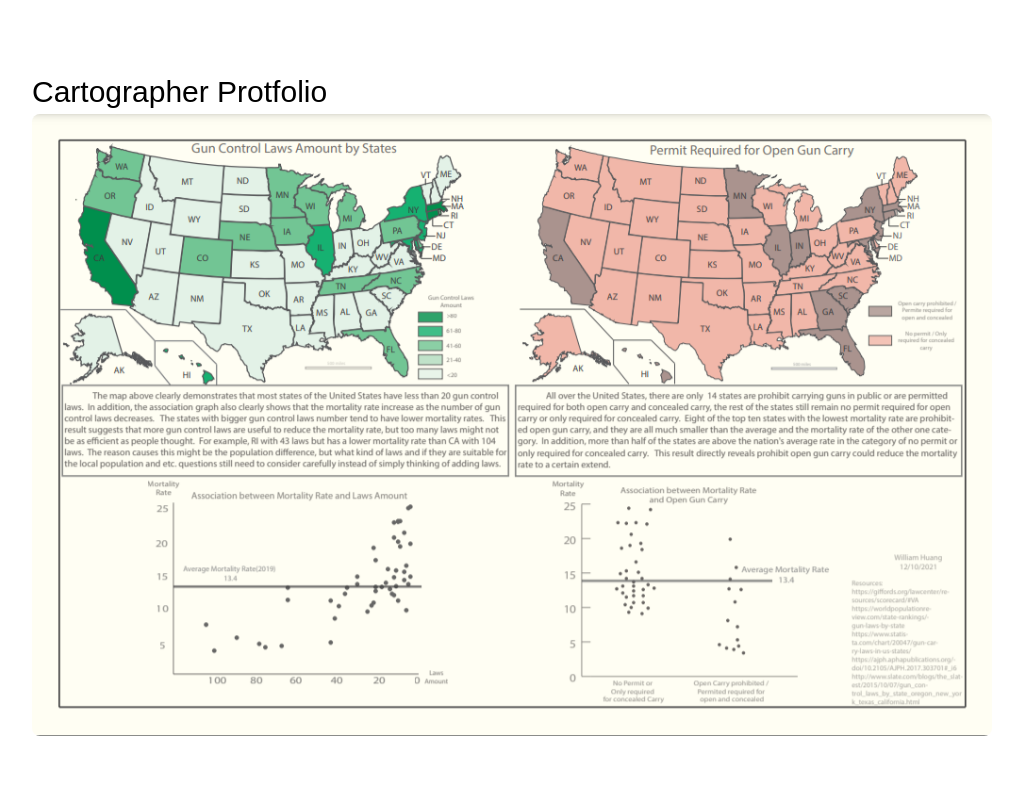
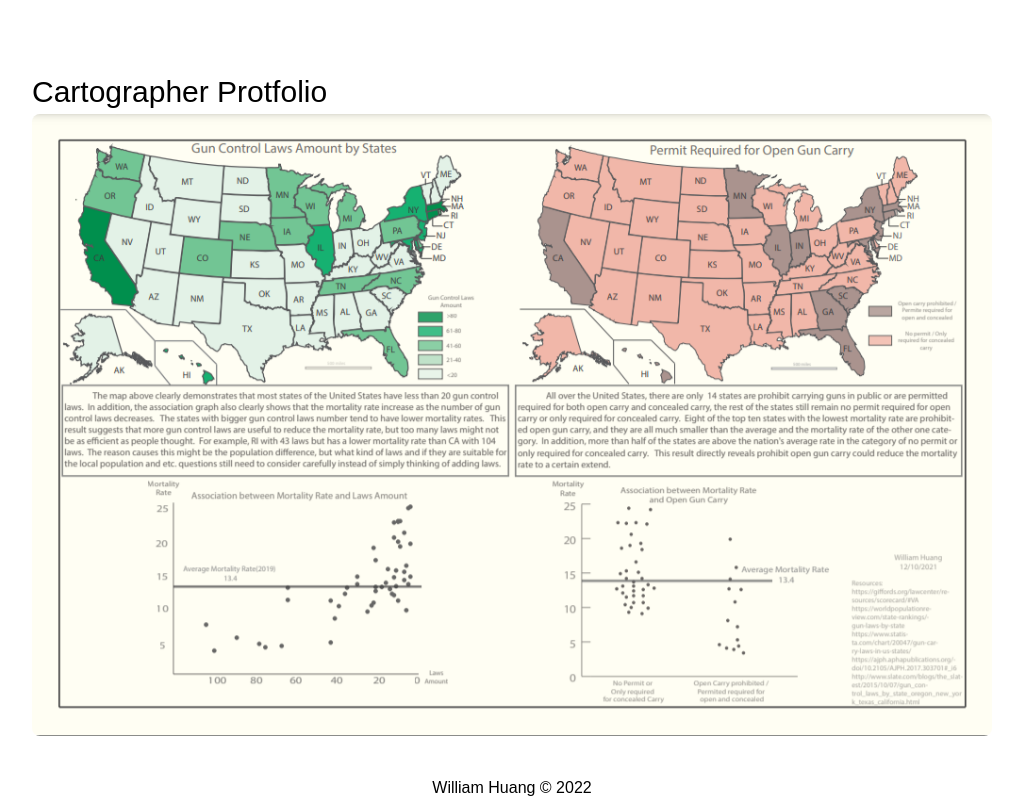
Before and after one commit to WilliamHuang711/React-portfolio, a Next.js app: page / in a window 1280 px wide. Shown: the part 2637-3437 px from the top of the page, without its empty margins (128-1151 px from the left). Before the commit the page ends 3413 px from the top, so only its background shows below. Built offline with nearby package versions, Linux system fonts and the light colour scheme.

Commit message:
added footer

```diff
--- a/pages/index.js
+++ b/pages/index.js
@@ -239,12 +239,16 @@ export default function Home() {
                 src={web9}
               />
             </div>
+        </section>
 
 
+        <footer className="flex justify-center">
 
+      <br />
 
+      <p className=" dark:text-white">William Huang © 2022</p>
 
-        </section>
+    </footer>
 
       </main>
 
```
